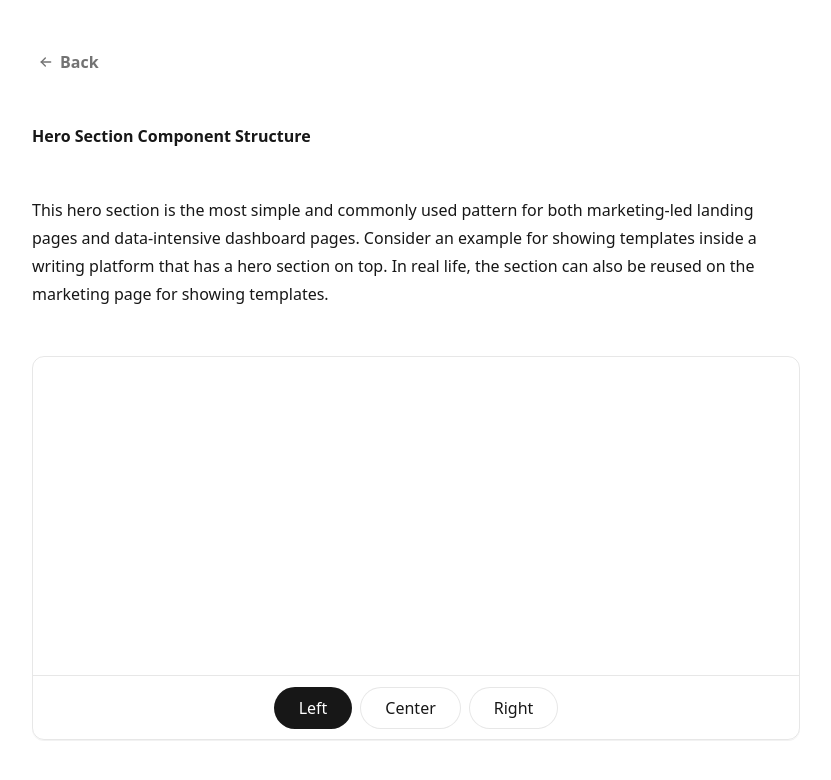
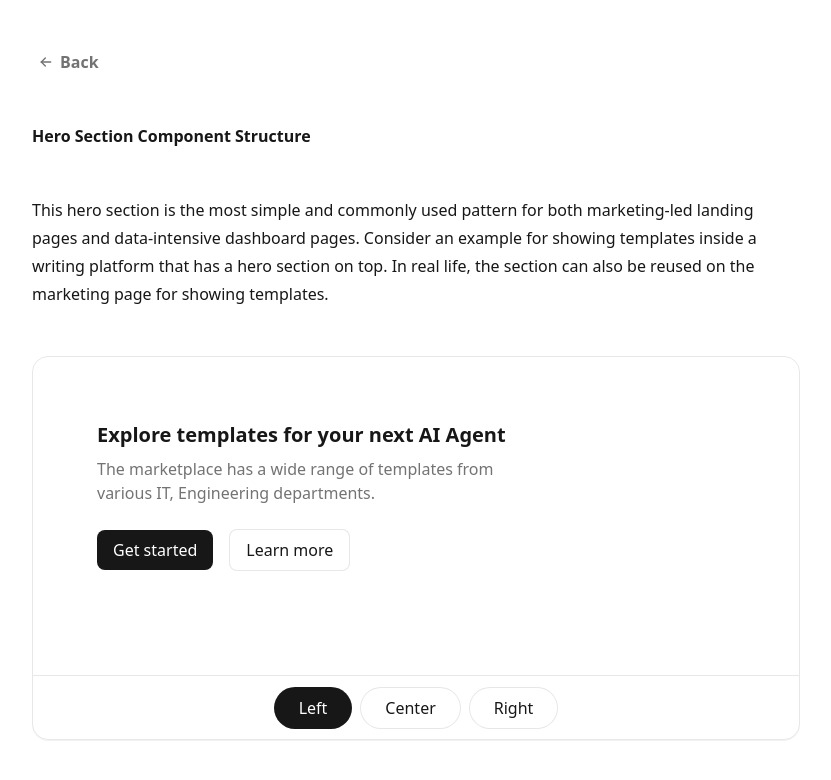
Before and after one commit to yashsehgal/personal-website, a Next.js app: page /posts/hero-section-component-structure in a window 1280 px wide. Shown: the top 780 px of the page, without its empty margins (224-1055 px from the left). Built offline with nearby package versions, Linux system fonts and the light colour scheme.

Commit message:
base demo example

```diff
--- a/app/posts/(internal-posts)/hero-section-component-structure/page.tsx
+++ b/app/posts/(internal-posts)/hero-section-component-structure/page.tsx
@@ -1,6 +1,14 @@
 'use client';
 import { Button } from '@/components/button';
 import { ComponentPreviewContainer } from '@/components/component-preview-container';
+import {
+  HeroSection,
+  HeroSectionActionsContainer,
+  HeroSectionDescription,
+  HeroSectionPrimaryAction,
+  HeroSectionSecondaryAction,
+  HeroSectionTitle,
+} from '@/components/examples/hero-section';
 import { InternalPostContainer } from '@/components/sections/internal-post-container';
 import { cn } from '@/helpers/cn';
 import { useState } from 'react';
@@ -35,7 +43,22 @@ export function HeroSectionDemoConsoleWithAlignmentOptions() {
     setSelectedAlignmentOption(alignment);
 
   return (
-    <ComponentPreviewContainer className="relative h-96">
+    <ComponentPreviewContainer className="relative h-96 max-lg:h-80">
+      <HeroSection
+        alignment={selectedAlignmentOption}
+        className="p-16 max-lg:p-8">
+        <HeroSectionTitle>
+          Explore templates for your next AI Agent
+        </HeroSectionTitle>
+        <HeroSectionDescription>
+          The marketplace has a wide range of templates from various IT,
+          Engineering departments.
+        </HeroSectionDescription>
+        <HeroSectionActionsContainer>
+          <HeroSectionPrimaryAction>Get started</HeroSectionPrimaryAction>
+          <HeroSectionSecondaryAction>Learn more</HeroSectionSecondaryAction>
+        </HeroSectionActionsContainer>
+      </HeroSection>
       <div className="h-16 absolute w-full bottom-0 border-t border-foreground/10 flex items-center justify-center gap-2">
         <button
           className={cn(
--- a/components/component-preview-container.tsx
+++ b/components/component-preview-container.tsx
@@ -9,7 +9,7 @@ export function ComponentPreviewContainer({
   return (
     <div
       className={cn(
-        'component-preview-container rounded-xl overflow-hidden shadow-2xs min-h-4 border border-foreground/10',
+        'component-preview-container rounded-2xl overflow-hidden shadow-2xs min-h-4 border border-foreground/10',
         className,
       )}
       {...props}
--- /dev/null
+++ b/components/examples/hero-section.tsx
@@ -0,0 +1,110 @@
+import { cn } from '@/helpers/cn';
+
+type HeroSectionAlignmentOptions = 'left' | 'center' | 'right';
+
+interface HeroSectionProps extends React.HTMLAttributes<HTMLDivElement> {
+  alignment: HeroSectionAlignmentOptions;
+}
+
+export function HeroSection({
+  className,
+  alignment = 'left',
+  ...props
+}: HeroSectionProps) {
+  return (
+    <div
+      className={cn(
+        'hero-section flex flex-col gap-2',
+        alignment === 'left' && 'items-start text-left',
+        alignment === 'center' && 'items-center text-center',
+        alignment === 'right' && 'items-end text-right',
+        className,
+      )}
+      {...props}
+    />
+  );
+}
+
+type HeroSectionTitleProps = React.HTMLAttributes<HTMLHeadingElement>;
+
+export function HeroSectionTitle({
+  className,
+  ...props
+}: HeroSectionTitleProps) {
+  return (
+    <h1
+      className={cn('hero-section-title text-xl font-semibold', className)}
+      {...props}
+    />
+  );
+}
+
+type HeroSectionDescriptionProps = React.HTMLAttributes<HTMLParagraphElement>;
+
+export function HeroSectionDescription({
+  className,
+  ...props
+}: HeroSectionDescriptionProps) {
+  return (
+    <p
+      className={cn(
+        'hero-section-description text-secondary w-2/3 max-lg:w-full',
+        className,
+      )}
+      {...props}
+    />
+  );
+}
+
+type HeroSectionActionsContainerProps = React.HTMLAttributes<HTMLDivElement>;
+
+export function HeroSectionActionsContainer({
+  className,
+  ...props
+}: HeroSectionActionsContainerProps) {
+  return (
+    <div
+      className={cn(
+        'hero-section-actions-container flex items-center gap-4 mt-4',
+        className,
+      )}
+      {...props}
+    />
+  );
+}
+
+type HeroSectionPrimaryActionProps =
+  React.ButtonHTMLAttributes<HTMLButtonElement>;
+
+export function HeroSectionPrimaryAction({
+  className,
+  ...props
+}: HeroSectionPrimaryActionProps) {
+  return (
+    <button
+      className={cn(
+        'hero-section-primary-action px-4 py-2 rounded-lg bg-foreground text-background font-medium',
+        className,
+      )}
+      {...props}
+    />
+  );
+}
+
+type HeroSectionSecondaryActionProps =
+  React.ButtonHTMLAttributes<HTMLButtonElement>;
+
+export function HeroSectionSecondaryAction({
+  className,
+  ...props
+}: HeroSectionSecondaryActionProps) {
+  return (
+    <button
+      className={cn(
+        'hero-section-secondary-action px-4 py-2 rounded-lg bg-background text-foreground border border-foreground/10 font-medium',
+        className,
+      )}
+      {...props}
+    />
+  );
+}
```
